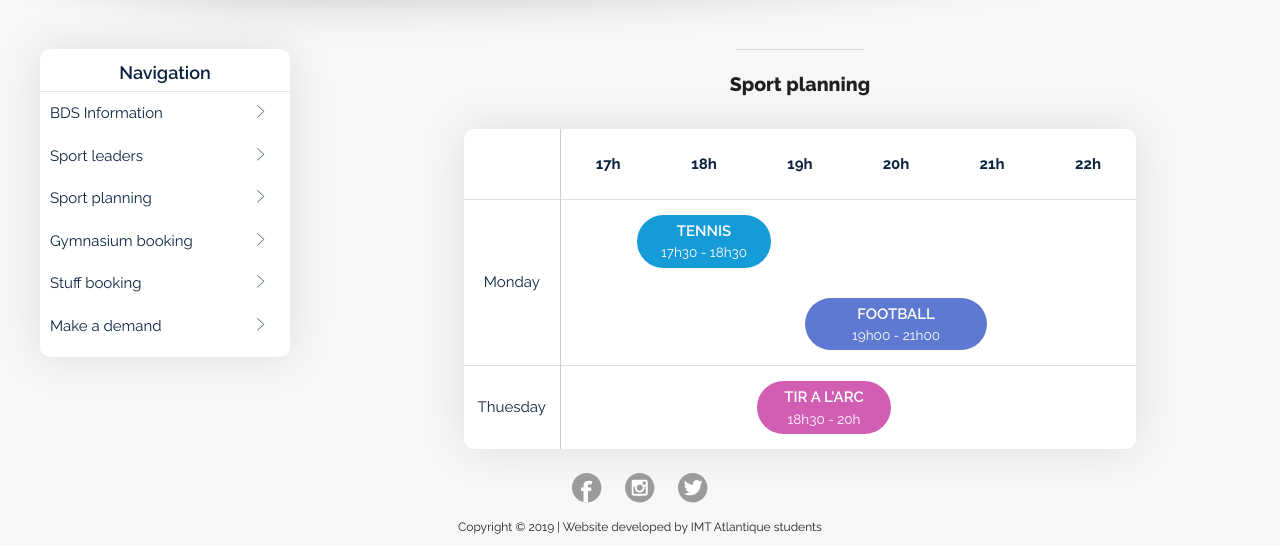
After one commit to campus-nantes-imt-atlantique/site, a Symfony app: template templates/bds/planning.html.twig in a window 1280 px wide. The commit adds this page. Shown: the part 275-821 px from the top of the page. Run offline with Twig, Linux system fonts and the light colour scheme; the template is opened without the code that fills it, so the values that code supplies are empty; some libraries are stand-ins or nearby versions.

Commit message:
feat: Planning design

```diff
--- a/public/css/style.css
+++ b/public/css/style.css
@@ -258,3 +258,43 @@ footer .icons *{
 .headerButton {
     margin-right: 40px;
 }
+
+/*                                                          INDEX                                         */
+
+.planningTable table {
+    table-layout:fixed;
+}
+
+.planningTable td {
+    height: 50px;
+}
+
+.planningTable .firstTd {
+    border-right: 1px solid rgba(0,0,0,0.2) !important;
+}
+
+.planningTable th {
+    width: 5vw !important;
+    height: 70px;
+}
+
+.planningTable .innerTr {
+    border: none;
+}
+
+.planningTable .sportReservation {
+    color: white;
+    border-radius: 35px;
+    background-color: #159BD7;
+    padding: 5px;
+}
+
+.sportReservationSportName {
+    font-weight: 600;
+    font-size: 1em;
+}
+
+.sportReservationTime {
+    font-weight: 400;
+    font-size: 0.9em;
+}
--- a/templates/base.html.twig
+++ b/templates/base.html.twig
@@ -29,7 +29,9 @@
             <script src="{{ asset('js/materialize.min.js') }}"></script>
             <script src="{{ asset('js/aos.js') }}"></script>
             <script>
-                AOS.init();
+                AOS.init({
+                    once: true,
+                });
             </script>
         {% endblock %}
     </body>
--- a/templates/bds/bds_nav.html.twig
+++ b/templates/bds/bds_nav.html.twig
@@ -1,9 +1,9 @@
 {% block bds_nav %}
-    <div class=" cardContainer section_nav"  data-aos="fade-right">
+    <div class=" cardContainer section_nav" >
         <div class="section_nav_title">Navigation</div>
         <a href="{{ path('bds_index') }}">{{ 'bds.nav.information' | trans }}</a><img src="{{ asset('img/expand.png') }}" width="8" alt="">
-        <a href="{{ path('bds_index') }}">{{ 'bds.nav.leaders' | trans }}</a><img src="{{ asset('img/expand.png') }}" width="8" alt="">
-        <a href="{{ path('bds_index') }}">{{ 'bds.nav.sports_planning' | trans }}</a><img src="{{ asset('img/expand.png') }}" width="8" alt="">
+        <a href="{{ path('bds_leaders') }}">{{ 'bds.nav.leaders' | trans }}</a><img src="{{ asset('img/expand.png') }}" width="8" alt="">
+        <a href="{{ path('bds_planning') }}">{{ 'bds.nav.sports_planning' | trans }}</a><img src="{{ asset('img/expand.png') }}" width="8" alt="">
         <a href="{{ path('bds_index') }}">{{ 'bds.nav.gymnasium_booking' | trans }}</a><img src="{{ asset('img/expand.png') }}" width="8" alt="">
         <a href="{{ path('bds_index') }}">{{ 'bds.nav.stuff_booking' | trans }}</a><img src="{{ asset('img/expand.png') }}" width="8" alt="">
         <a href="{{ path('contact') }}">{{ 'bds.nav.make_demand' | trans }}</a><img src="{{ asset('img/expand.png') }}" width="8" alt="">
--- /dev/null
+++ b/templates/bds/planning.html.twig
@@ -0,0 +1,126 @@
+{% extends 'base.html.twig' %}
+
+{% block title %}BDS{% endblock %}
+
+{% block header %}
+    <div class="navTitle margin-30">{{ 'bds.bds_title' | trans | nl2br }}<br /></div>
+    <div class="navDescription margin-30">{{ 'bds.bds_description' | trans| nl2br }}</div>
+{% endblock %}
+
+{% block body %}
+    {{ block('bds_nav','bds/bds_nav.html.twig') }}
+    <div class="section-content"  data-aos="fade-up">
+        <div class="tinyDivider"></div>
+        <div class="title">{{ 'bds.nav.sports_planning' | trans }}</div>
+        <div class="margin-30"></div>
+        <div class="container">
+            <div class="cardContainer planningTable">
+                <table border="1" width="100%">
+                    <thead>
+                    <tr>
+                        <th class="firstTd"></th>
+                        <th class="center" colspan="4">17h</th>
+                        <th class="center" colspan="4">18h</th>
+                        <th class="center" colspan="4">19h</th>
+                        <th class="center" colspan="4">20h</th>
+                        <th class="center" colspan="4">21h</th>
+                        <th class="center" colspan="4">22h</th>
+                    </tr>
+                    </thead>
+                    <tbody>
+                        <tr class="innerTr">
+                            <td rowspan="2" class="firstTd center">{{ 'days.monday' | trans }}</td>
+                            <td class="center"></td>
+                            <td class="center"></td>
+                            <td class="center"></td>
+                            <td colspan="6" class="center">
+                                <div class="sportReservation">
+                                    <div class="sportReservationSportName">
+                                        TENNIS
+                                    </div>
+                                    <div class="sportReservationTime">
+                                        17h30 - 18h30
+                                    </div>
+                                </div>
+                            </td>
+                            <td class="center"></td>
+                            <td class="center"></td>
+                            <td class="center"></td>
+                            <td class="center"></td>
+                            <td class="center"></td>
+                            <td class="center"></td>
+                            <td class="center"></td>
+                            <td class="center"></td>
+                            <td class="center"></td>
+                            <td class="center"></td>
+                            <td class="center"></td>
+                            <td class="center"></td>
+                            <td class="center"></td>
+                            <td class="center"></td>
+                            <td class="center"></td>
+                        </tr>
+                        <tr>
+                            <td class="center"></td>
+                            <td class="center"></td>
+                            <td class="center"></td>
+                            <td class="center"></td>
+                            <td class="center"></td>
+                            <td class="center"></td>
+                            <td class="center"></td>
+                            <td class="center"></td>
+                            <td class="center"></td>
+                            <td class="center"></td>
+                            <td colspan="8" class="center">
+                                <div style="background-color: #5E79D1 " class="sportReservation">
+                                    <div class="sportReservationSportName">
+                                        FOOTBALL
+                                    </div>
+                                    <div class="sportReservationTime">
+                                        19h00 - 21h00
+                                    </div>
+                                </div>
+                            </td>
+                            <td class="center"></td>
+                            <td class="center"></td>
+                            <td class="center"></td>
+                            <td class="center"></td>
+                            <td class="center"></td>
+                            <td class="center"></td>
+                        </tr>
+                        <tr class="innerTr">
+                            <td rowspan="2" class="firstTd center">{{ 'days.thuesday' | trans }}</td>
+                            <td class="center"></td>
+                            <td class="center"></td>
+                            <td class="center"></td>
+                            <td class="center"></td>
+                            <td class="center"></td>
+                            <td class="center"></td>
+                            <td class="center"></td>
+                            <td class="center"></td>
+                            <td colspan="6" class="center">
+                                <div style="background-color: #D15EB2" class="sportReservation">
+                                    <div class="sportReservationSportName">
+                                        TIR A L'ARC
+                                    </div>
+                                    <div class="sportReservationTime">
+                                        18h30 - 20h
+                                    </div>
+                                </div>
+                            </td>
+                            <td class="center"></td>
+                            <td class="center"></td>
+                            <td class="center"></td>
+                            <td class="center"></td>
+                            <td class="center"></td>
+                            <td class="center"></td>
+                            <td class="center"></td>
+                            <td class="center"></td>
+                            <td class="center"></td>
+                            <td class="center"></td>
+                        </tr>
+                    </tbody>
+                </table>
+            </div>
+        </div>
+    </div>
+{% endblock %}
--- a/translations/messages.en.yml
+++ b/translations/messages.en.yml
@@ -33,10 +33,18 @@ bds:
     football: "Football"
     tennis: "Tennis"
   nav:
-    information: "BDS Informations"
+    information: "BDS Information"
     leaders: "Sport leaders"
     sports_planning: "Sport planning"
     gymnasium_booking: "Gymnasium booking"
     stuff_booking: "Stuff booking"
     make_demand: "Make a demand"
+days:
+  monday: "Monday"
+  thuesday: "Thuesday"
+  wednesday: "Wednesday"
+  thursday: "Thursday"
+  friday: "Friday"
+  saturday: "Saturday"
+  sunday: "Sunday"
 copyright: "Website developed by IMT Atlantique students"
```
Also changed, not shown: src/Controller/bds/BDSIndexController.php (+26 -0 lines), templates/bds/index.html.twig (+2 -56 lines), templates/bds/leaders.html.twig (added, +71 -0 lines), translations/messages.fr.yml (+8 -0 lines).
